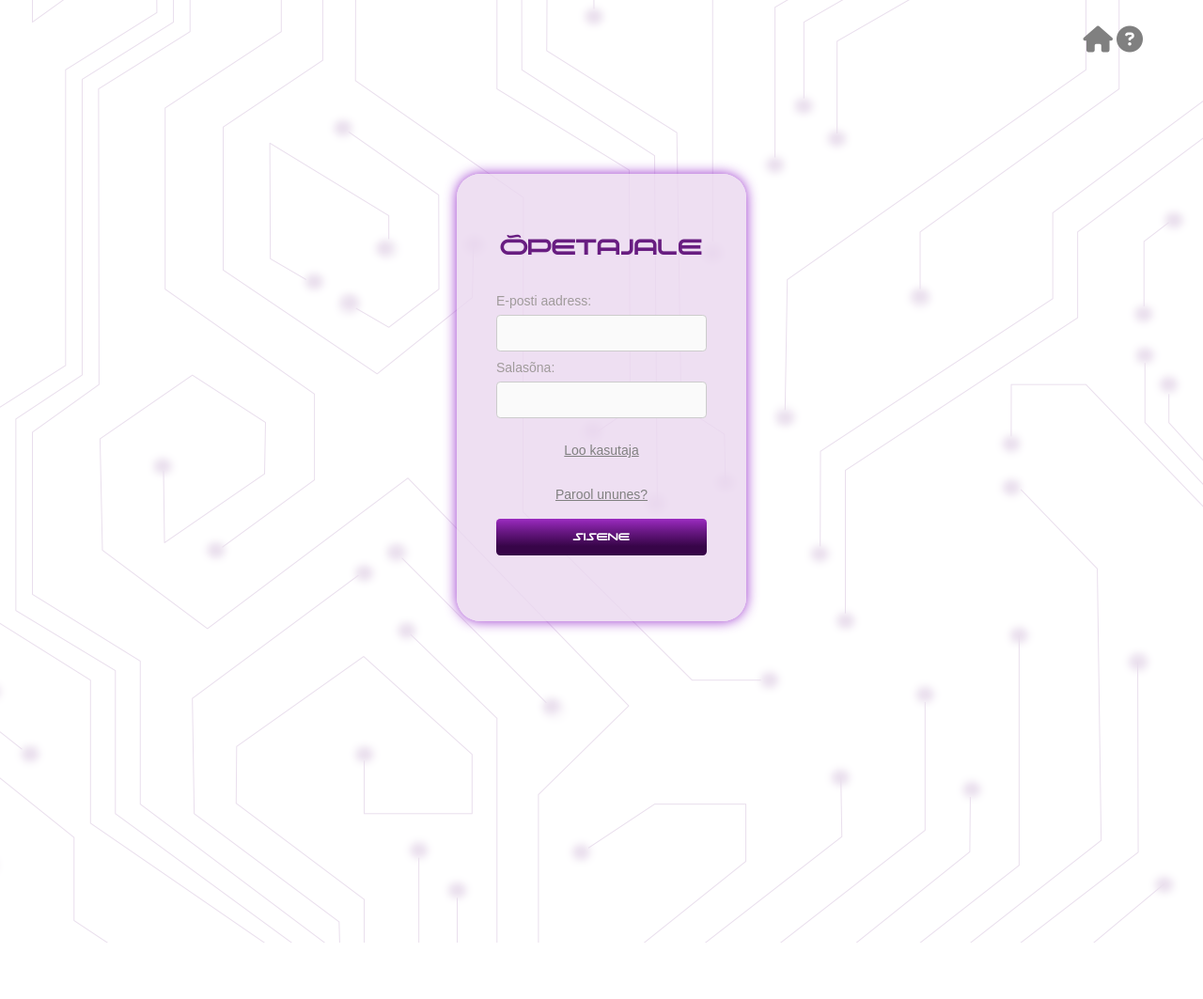
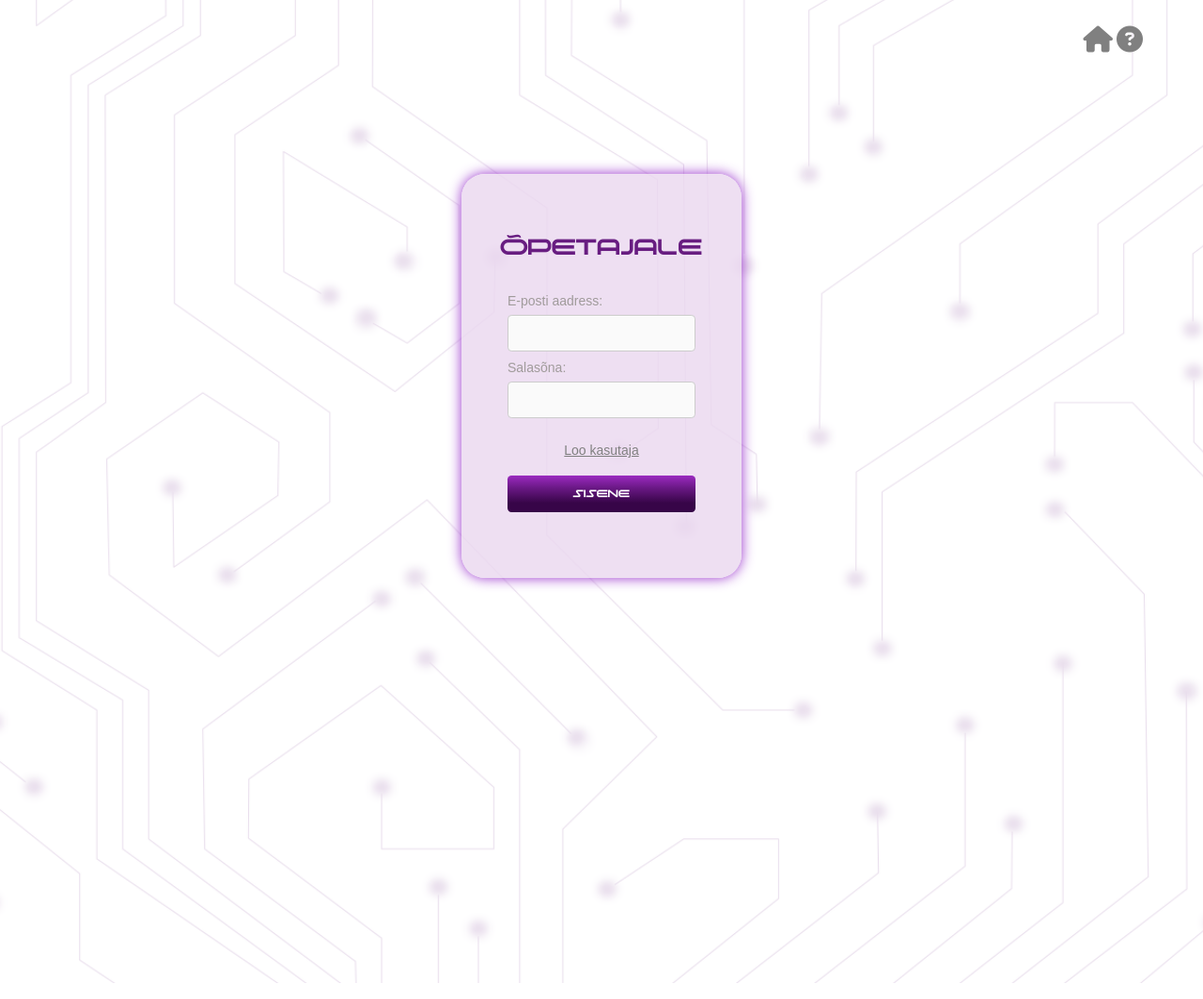
Before and after one commit to elipri/digiseiklusgame, a PHP site: page /login.php in a window 1280 px wide. Shown: the whole page at 94% size. Run offline with PHP 8.4, Linux system fonts and the light colour scheme; data that the repository does not hold is empty; some libraries are stand-ins or nearby versions.

Commit message:
Väikesed parandused + infotekst login lehele

```diff
--- a/avaleht.php
+++ b/avaleht.php
@@ -29,7 +29,7 @@
                 Mängurakendus töötab kõige paremini Chrome ja Firefox veebilehitsejatega. Digiseiklus mängurakendus ei toimi hetkel veel mobiilil.
                 </p>
                 <p>
-                Rakenduse on loonud Tallinna Ülikooli Haapsalu Kolledži üliõpilased: Renata Lukk, Kerttu Rakke, Tõnu Toots, Elina Prints</p></br>
+                Veebirakenduse on loonud Tallinna Ülikooli Haapsalu kolledži üliõpilased: Renata Lukk, Kerttu Sepp, Tõnu Toots, Elina Prints</p></br>
                 <img src="img/HK-est.svg" width="160px" height="auto">
             </div>
         </div>
--- a/css/style.css
+++ b/css/style.css
@@ -50,7 +50,8 @@ body {
   object-fit: cover !important;
   /* height: auto; */
   /*width: 1240px;*/
-  min-height: 100vh;
+  min-height: 105vh;
+  min-width: 105vh;
   width: auto;
 }
 
--- a/login.php
+++ b/login.php
@@ -44,7 +44,7 @@
             <div id="help">
                 <h2>Info</h2>
                 <p>
-                    The rabbit-hole went straight on like a tunnel for some way, and then dipped suddenly down, so suddenly that Alice had not a moment to think about stopping herself before she found herself falling down a very deep well.
+                Oled jõudnud õpetaja sisselogimise lehele. Siin saad oma e-posti aadressi ja parooli abiga õpetajate lehele sisse logida. Kui sul ei ole veel kasutajat, siis loo kasutaja vajutades nupule “Loo kasutaja”.
                 </p>
             </div>
         </div>
@@ -74,7 +74,7 @@
                     <label for="password">Salasõna:</label><br />
                     <input type="password" id="password" name="password" type="password"><span><?php echo $paroolError; ?></span> <br />
                     <input type="submit" formaction="rega.php" id="create" value="Loo kasutaja" class="create" />
-                    <input type="submit" formaction="" id="create" value="Parool ununes?" class="create" />
+                    <!-- <input type="submit" formaction="" id="create" value="Parool ununes?" class="create" /> -->
                     <input type="submit" name="login" value="Sisene" />
 
                   </form>
--- a/rega.php
+++ b/rega.php
@@ -81,7 +81,7 @@
             <div id="help">
                 <h2>Info</h2>
                 <p>
-                    The rabbit-hole went straight on like a tunnel for some way, and then dipped suddenly down, so suddenly that Alice had not a moment to think about stopping herself before she found herself falling down a very deep well.
+                Oled jõudnud õpetaja sisselogimise lehele. Siin saad oma e-posti aadressi ja parooli abiga õpetajate lehele sisse logida. Kui sul ei ole veel kasutajat, siis loo kasutaja vajutades nupule “Loo kasutaja”.
                 </p>
             </div>
         </div>
```
